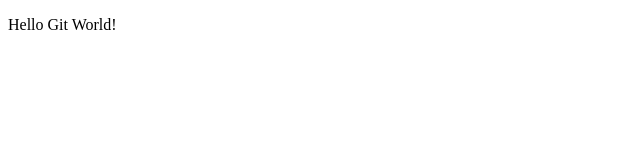
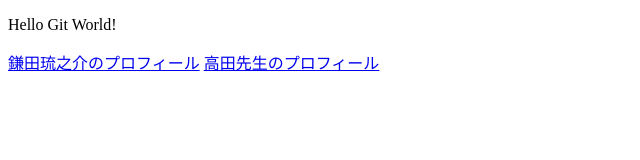
Before and after one commit to Maron32/pair-practice2, a plain HTML site: page index.html in a window 1280 px wide. Shown: the whole page, without its empty margins (0-640 px from the left). Drawn offline with Linux system fonts and the light colour scheme.

Commit message:
index.html之更新

```diff
--- a/index.html
+++ b/index.html
@@ -7,5 +7,7 @@
 </head>
 <body>
     <p>Hello Git World!</p>
+    <a href = "profile_A.html" target="_blank">鎌田琉之介のプロフィール</a>
+    <a href = "profile_B.html" target="_blank">高田先生のプロフィール</a>
 </body>
 </html>
```
